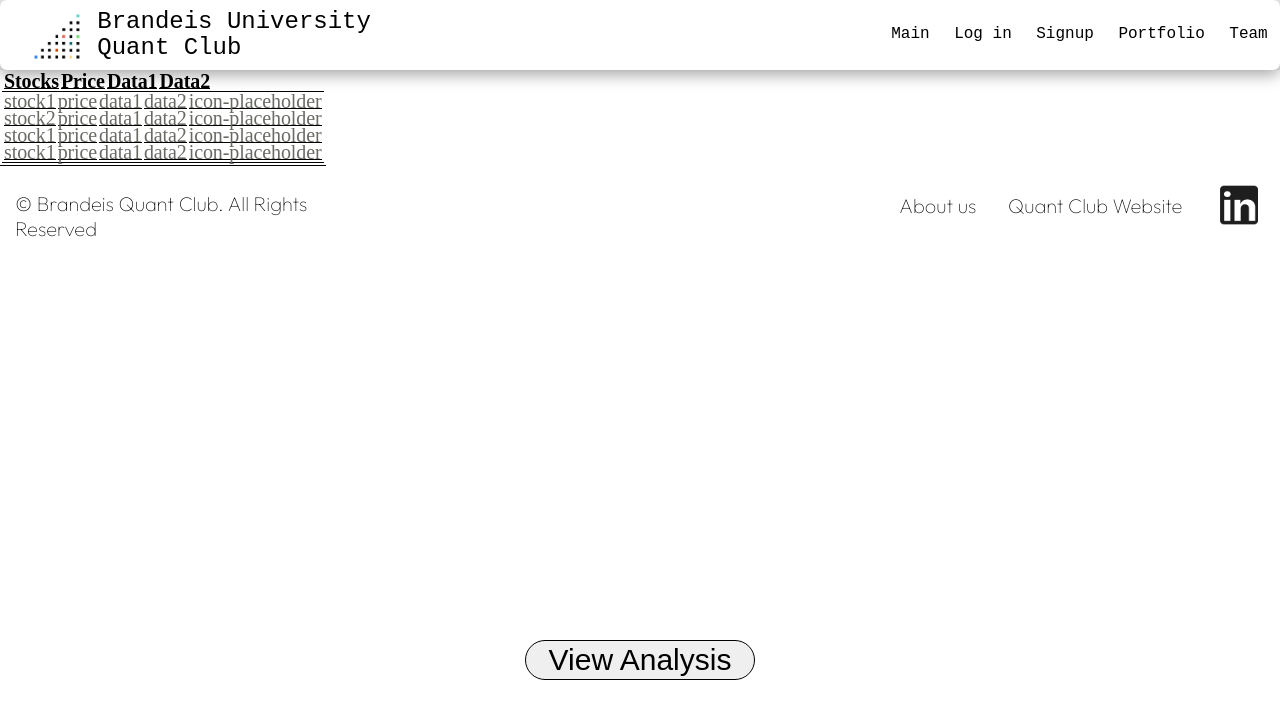
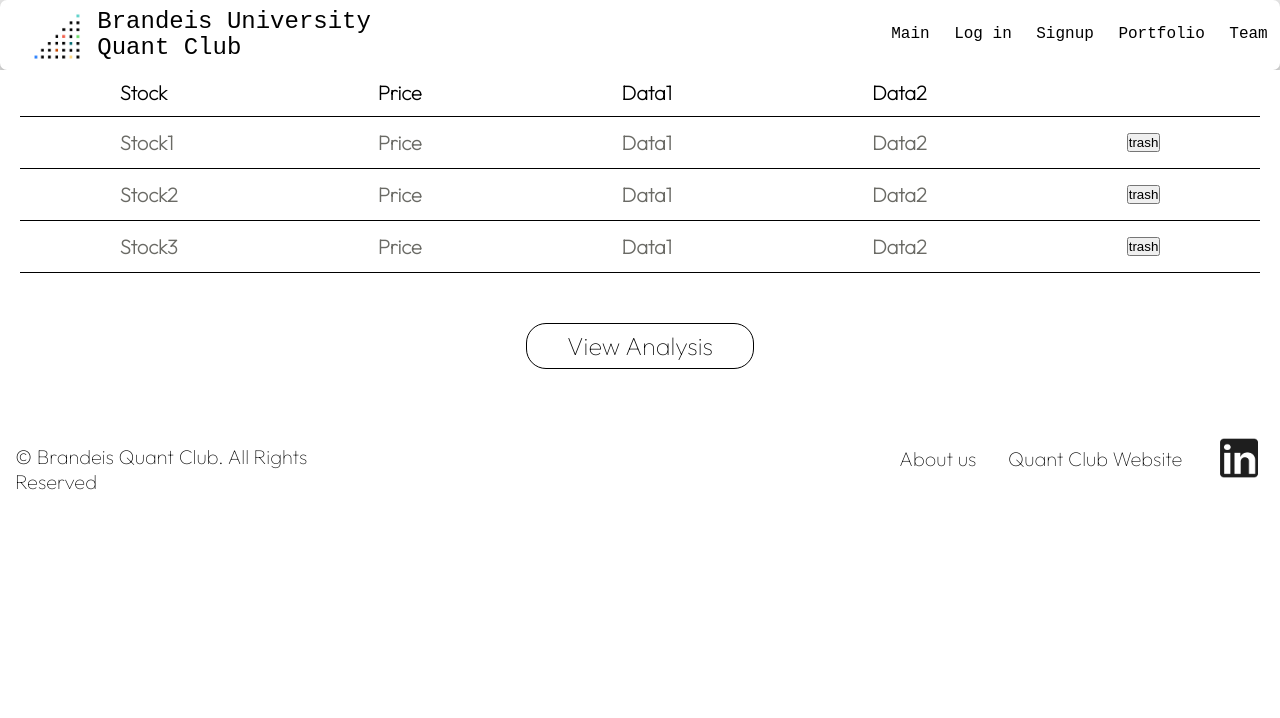
Before and after one commit to ArcherHeffern/ImpliedVolatilityIndex, a SvelteKit app: page /portfolio in a window 1280 px wide. Shown: the top 718 px of the page. Built offline with nearby package versions, Linux system fonts and the light colour scheme; a web font is replaced by a local one.

Commit message:
some basic css styling for the portfolio page

```diff
--- a/src/routes/portfolio/+page.svelte
+++ b/src/routes/portfolio/+page.svelte
@@ -1,38 +1,49 @@
 <style>
-    table, th, td {
-        border-bottom: 0.5px solid #000000;
+    .portfolio {
+        font-family: 'Outfit', sans-serif;
+        background-color: white;
+        display:flex;
+        flex-direction: column;
     }
-    .rows {
-        color: #000000;
+    .stockTable {
+        margin:auto;
+    }
+    table {
 
+        border-collapse:collapse;
+        font-size: 20px;
+        line-height: 14px;
+        letter-spacing: -0.005em;
     }
-    .cells {
+    table td{
+        padding: 16px 100px 16px;
+    }
+
+    table thead td {
+        font-weight:bolder;
+        border-bottom: 1px solid #000000;
+    }
+
+    table tbody td {
+        border-bottom: 1px solid #000000;
+        font-weight:bold;
         color: #6A6A65;
     }
-    .rows, .cells {
-        font-weight: 500;
-        font-size: 20px;
-        line-height: 70%;
-        letter-spacing: -0.005em;
-        border-bottom: 0.5px solid #000000;
-    }
-
-    .viewAnalysis {
-        position: absolute;
-        left: 41%;
-        right: 41%;
-        top: 80%;
-        bottom: 15%;
-
+    .viewAnalysis{
+        font-family: 'Outfit', sans-serif;
+        margin:50px auto;
+        padding: 3px 40px 3px;
+        background-color: white;
         border: 1px solid #000000;
         border-radius: 20px;
         text-align: center;
 
         font-weight: 200;
-        font-size: 30px;
+        font-size: 25px;
         line-height: 38px;
         color: #000000;
     }
+
 </style>
 
 <script>
@@ -41,47 +52,42 @@
     }
 </script>
 
-<div class="stockTable">
+<div class="portfolio">
+    <div class="stockTable">
         <table>
-            <div class = "rows">
+            <thead>
                 <tr>
-                    <th>Stocks</th>
-                    <th>Price</th>
-                    <th>Data1</th>
-                    <th>Data2</th>
-                    <th> </th>
+                    <td>Stock</td>
+                    <td>Price</td>
+                    <td>Data1</td>
+                    <td>Data2</td>
+                    <td></td>
                 </tr>
-            </div>
-            <div class = "cells">
+            </thead>
+            <tbody>
                 <tr>
-                    <td>stock1</td>
-                    <td>price</td>
-                    <td>data1</td>
-                    <td>data2</td>
-                    <td>icon-placeholder</td>
+                    <td>Stock1</td>
+                    <td>Price</td>
+                    <td>Data1</td>
+                    <td>Data2</td>
+                    <td><button onClick = "deleteStock()" >trash</button></td>
                 </tr>
                 <tr>
-                    <td>stock2</td>
-                    <td>price</td>
-                    <td>data1</td>
-                    <td>data2</td>
-                    <td>icon-placeholder</td>
+                    <td>Stock2</td>
+                    <td>Price</td>
+                    <td>Data1</td>
+                    <td>Data2</td>
+                    <td><button onClick = "deleteStock()" >trash</button></td>
                 </tr>
                 <tr>
-                    <td>stock1</td>
-                    <td>price</td>
-                    <td>data1</td>
-                    <td>data2</td>
-                    <td>icon-placeholder</td>
+                    <td>Stock3</td>
+                    <td>Price</td>
+                    <td>Data1</td>
+                    <td>Data2</td>
+                    <td><button onClick = "deleteStock()" >trash</button></td>
                 </tr>
-                <tr>
-                    <td>stock1</td>
-                    <td>price</td>
-                    <td>data1</td>
-                    <td>data2</td>
-                    <td>icon-placeholder</td>
-                </tr>
-            </div>
-    </table>
+            </tbody>
+        </table>
+    </div>
+    <button class="viewAnalysis" onClick = "analysisPopUp()" >View Analysis</button>
 </div>
-<button class="viewAnalysis" onClick = "analysisPopUp()" >View Analysis</button>
```
